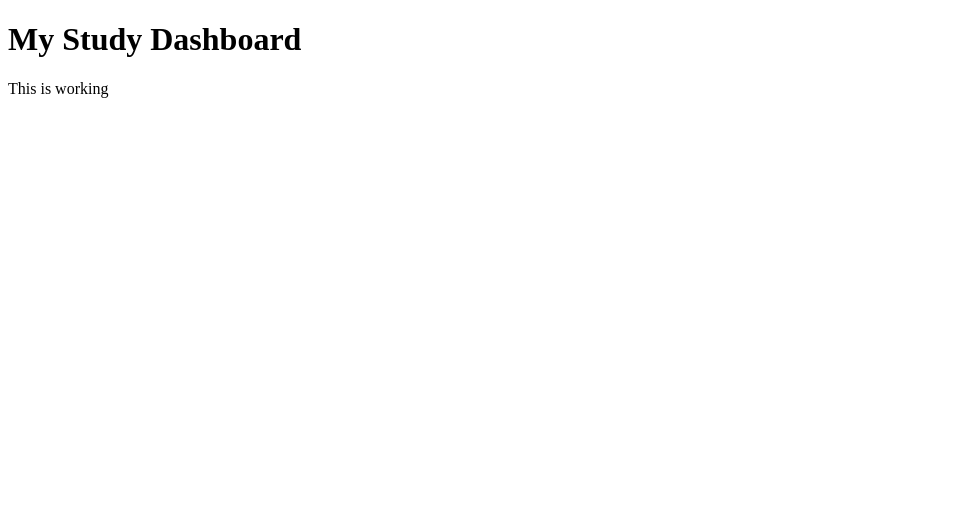
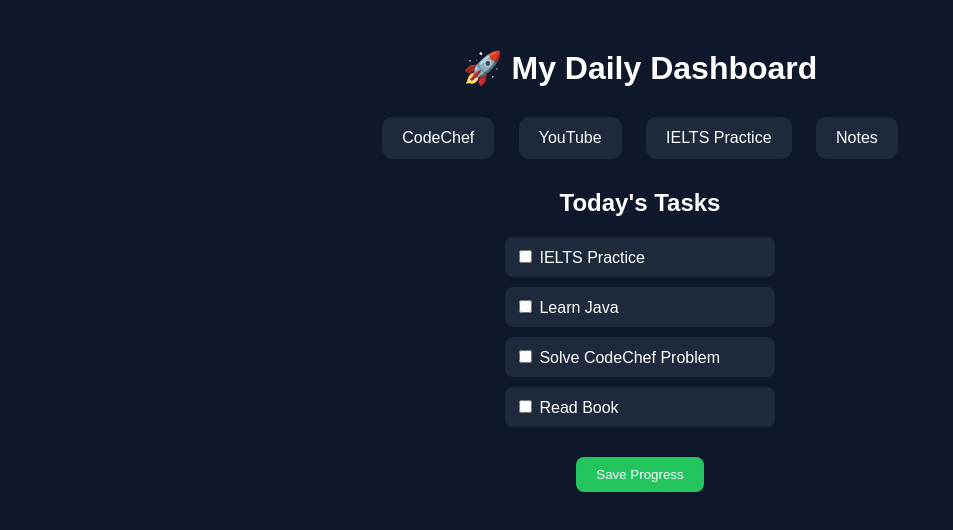
Before and after one commit to aakanksha4141/personal.github.io, a plain HTML site: page index.html in a window 1280 px wide. Shown: the whole page, without its empty margins (0-953 px from the left). Drawn offline with Linux system fonts and the light colour scheme.

Commit message:
Update index.html

```diff
--- a/index.html
+++ b/index.html
@@ -1,12 +1,109 @@
 <!DOCTYPE html>
 <html>
 <head>
-  <title>My Dashboard</title>
+  <title>My Study Dashboard</title>
+  <style>
+    body {
+      font-family: Arial;
+      background: #0f172a;
+      color: white;
+      text-align: center;
+      padding: 20px;
+    }
+
+    h1 {
+      margin-bottom: 20px;
+    }
+
+    .links a {
+      display: inline-block;
+      margin: 10px;
+      padding: 12px 20px;
+      background: #1e293b;
+      color: white;
+      text-decoration: none;
+      border-radius: 10px;
+    }
+
+    .links a:hover {
+      background: #334155;
+    }
+
+    .task {
+      margin: 10px auto;
+      padding: 10px;
+      background: #1e293b;
+      width: 250px;
+      border-radius: 8px;
+      text-align: left;
+    }
+
+    button {
+      margin-top: 20px;
+      padding: 10px 20px;
+      border: none;
+      border-radius: 8px;
+      background: #22c55e;
+      color: white;
+      cursor: pointer;
+    }
+  </style>
 </head>
 <body>
 
-<h1>My Study Dashboard</h1>
-<p>This is working</p>
+<h1>🚀 My Daily Dashboard</h1>
+
+<!-- Quick Links -->
+<div class="links">
+  <a href="https://www.codechef.com" target="_blank">CodeChef</a>
+  <a href="https://www.youtube.com" target="_blank">YouTube</a>
+  <a href="#">IELTS Practice</a>
+  <a href="#">Notes</a>
+</div>
+
+<h2>Today's Tasks</h2>
+
+<div class="task">
+  <label><input type="checkbox" id="ielts"> IELTS Practice</label>
+</div>
+
+<div class="task">
+  <label><input type="checkbox" id="java"> Learn Java</label>
+</div>
+
+<div class="task">
+  <label><input type="checkbox" id="codechef"> Solve CodeChef Problem</label>
+</div>
+
+<div class="task">
+  <label><input type="checkbox" id="reading"> Read Book</label>
+</div>
+
+<button onclick="save()">Save Progress</button>
+
+<script>
+function save() {
+  const data = {
+    ielts: document.getElementById("ielts").checked,
+    java: document.getElementById("java").checked,
+    codechef: document.getElementById("codechef").checked,
+    reading: document.getElementById("reading").checked
+  };
+
+  localStorage.setItem("myTasks", JSON.stringify(data));
+  alert("Saved ✅");
+}
+
+window.onload = function() {
+  const saved = JSON.parse(localStorage.getItem("myTasks"));
+  if (saved) {
+    document.getElementById("ielts").checked = saved.ielts;
+    document.getElementById("java").checked = saved.java;
+    document.getElementById("codechef").checked = saved.codechef;
+    document.getElementById("reading").checked = saved.reading;
+  }
+}
+</script>
 
 </body>
 </html>
```
